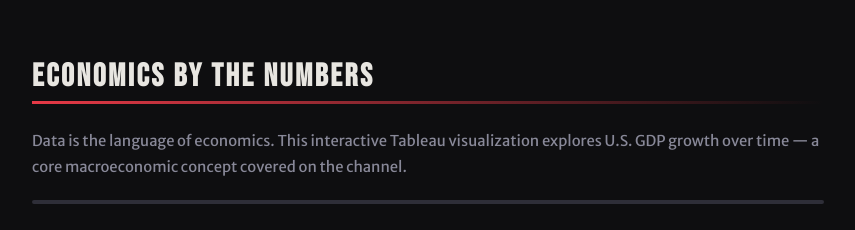
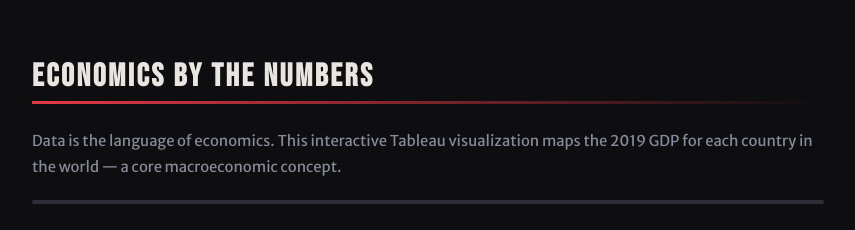
Before and after one commit to wsteveh/is201, a plain HTML site: page scratch.html in a window 1280 px wide. Shown: the part 2856-3086 px from the top of the page, 212-1067 px from the left. Drawn offline with Linux system fonts and the light colour scheme.

Commit message:
Add files via upload

```diff
--- a/scratch.html
+++ b/scratch.html
@@ -120,7 +120,7 @@
         <div class="section-block" id="data">
             <h2 class="section-title">Economics by the Numbers</h2>
             <hr class="section-rule">
-            <p style="color:var(--muted);font-size:0.93rem;margin-bottom:0.5rem;font-family:'Merriweather Sans',sans-serif">Data is the language of economics. This interactive Tableau visualization explores U.S. GDP growth over time — a core macroeconomic concept covered on the channel.</p>
+            <p style="color:var(--muted);font-size:0.93rem;margin-bottom:0.5rem;font-family:'Merriweather Sans',sans-serif">Data is the language of economics. This interactive Tableau visualization maps the 2019 GDP for each country in the world — a core macroeconomic concept.</p>
             <div class="tableau-wrapper">
                 <div class="tableauPlaceholder" id="viz1775090139725" style="position: relative;">
                     <noscript>
```
